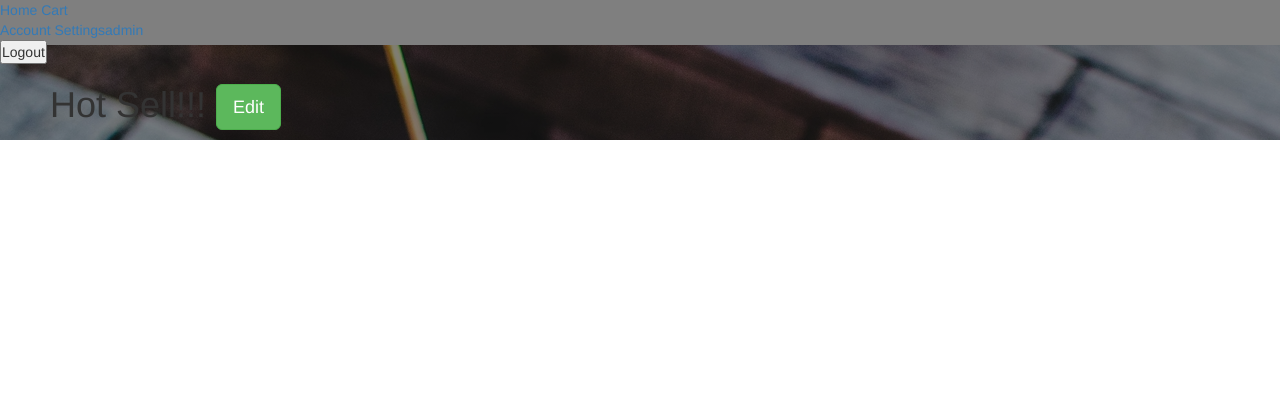
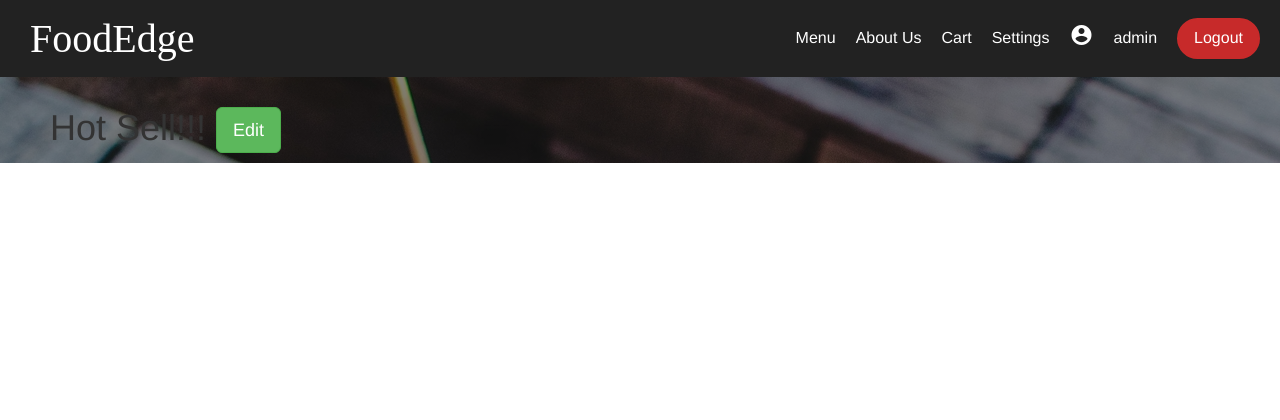
Before and after one commit to abrahamtan0611/FCMA, a PHP site: page /FCMS-msater/index.php in a window 1280 px wide. Shown: the top 420 px of the page. Run offline with PHP 8.4, Linux system fonts and the light colour scheme; a user stored in the database is signed in; data that the repository does not hold is empty; some libraries are stand-ins or nearby versions.

Commit message:
Add files via upload

```diff
--- a/Include/header.php
+++ b/Include/header.php
@@ -1,51 +1,76 @@
 <!DOCTYPE html>
 <html lang="en">
-
 <head>
-    <meta charset="UTF-8" />
-    <meta name="author" content="Pass Task Team" />
-    <meta name="description" content="Home Page" />
-    <meta name="keywords" content="Food Ordering, Catering Service" />
+	<meta charset="UTF-8"/>
+	<meta name="author" content="Pass Task Team"/>
+	<meta name="description" content="Home Page"/>
+	<meta name="keywords" content="Food Ordering, Catering Service"/>
 	<meta name="viewport" content="width=device-width, initial-scale=1">
-    <link type="text/css" rel="stylesheet" href="Style/style.css" type="text/css" />
+	<link rel="stylesheet" href="Style/style.css"/>
 	<script type="text/javascript" src="javascript.js"></script>
+	<link href="https://fonts.googleapis.com/css2?family=Poppins:wght@300;400;500;600;700&display=swap" rel="stylesheet">
 	<link rel="stylesheet" href="https://maxcdn.bootstrapcdn.com/bootstrap/3.4.1/css/bootstrap.min.css">
 	<script src="https://ajax.googleapis.com/ajax/libs/jquery/3.5.1/jquery.min.js"></script>
 	<script src="https://maxcdn.bootstrapcdn.com/bootstrap/3.4.1/js/bootstrap.min.js"></script>
 	<link rel="stylesheet" href="https://cdnjs.cloudflare.com/ajax/libs/font-awesome/4.7.0/css/font-awesome.min.css">
-    <script type="text/javascript" src="https://www.gstatic.com/charts/loader.js"></script>
+	<link href="https://fonts.googleapis.com/icon?family=Material+Icons" rel="stylesheet">
+	<script src="https://ajax.googleapis.com/ajax/libs/jquery/3.4.1/jquery.min.js"></script>
+
+	<link rel="stylesheet" href="//code.jquery.com/ui/1.12.1/themes/base/jquery-ui.css">
+	<script src="https://code.jquery.com/jquery-1.12.4.js"></script>
+	<script src="https://code.jquery.com/ui/1.12.1/jquery-ui.js"></script>
+	<script src="https://ajax.googleapis.com/ajax/libs/jquery/2.1.1/jquery.min.js"></script>
 	<title>Food Edge</title>
+	<script>
+		$(function(){
+			$(".toggle").on("click", function(){
+				if ($(".item").hasClass("active")){
+					$(".item").removeClass("active");
+				}else{
+					$(".item").addClass("active");
+				}
+			})
+		});
+
+		$(function(){
+			var dtToday = new Date();
+
+			var month = dtToday.getMonth() + 1;
+			var day = dtToday.getDate();
+			var year = dtToday.getFullYear();
+			if(month < 10)
+				month = '0' + month.toString();
+			if(day < 10)
+				day = '0' + day.toString();
+
+			var maxDate = year + '-' + month + '-' + day;
+			$('#shootdate').attr('min', maxDate);
+});
+	</script>
 </head>
-
 <body>
-    <header>
-        <div class="topnav">
-            <a href="index.php">Home</a>
+	<nav>
+		<ul class="nav-bar">
+			<li class="logo"><a href="index.php">FoodEdge</a></li>
+			<li class="item"><a href="product.php">Menu</a></li>
+			<li class="item"><a href="#">About Us</a></li>
 			<?php
-          if (isset($_SESSION['uid'])){
-			echo '<a href="cart.php">Cart</a>';
+			if (isset($_SESSION['uid']))
+			{
+				$username = $_SESSION['username'];
+				if (isset($_SESSION['type']))
+				{
+					echo '<li class="item"><a href="cart.php">Cart</a></li>';
+				}
+				echo '<li class="item"><a href="accountSetting.php">Settings</a></li>';
+				echo '<li class="item"><i class="material-icons">account_circle</i></li>';
+				echo '<li class="item username"><a class="username-hover">'.$username.'</a></li>';
+				echo '<li class="item button"><a href="Include/logout.php">Logout</a></li>';
+			}else{
+				echo '<li class="item button"><a href="register.php">Register</a></li>';
+				echo '<li class="item button secondary"><a href="login.php">Login</a></li>';
 			}
 			?>
-            <div class="login-container">
-                <?php
-            // check session, if there is a session display the logout button
-            if (isset($_SESSION['uid'])){
-              $username = $_SESSION['username'];
-			  echo '<a href="accountSetting.php">Account Settings</a>';
-              echo '<a class="username-hover">'.$username.'</a>';
-              echo '<form class="header-form" action = "Include/logout.php" method="post">
-                <button type="submit" name="logout-submit">Logout</button>
-              </form>';
-            }
-            else{
-              echo '<form class="header-form" action="login.php" method="post">
-                <button type="submit" name="login-submit">Login</button>
-              </form>
-              <form class="header-form" action="register.php" method="post">
-                <button type="submit" name="signup-submit">Register</button>
-              </form>';
-            }
-            ?>
-            </div>
-        </div>
-    </header>
+			<li class="toggle"><span class="bars"></span></li>
+		</ul>
+	</nav>
```
Also changed, not shown: Include/footer.php (added, +20 -0 lines). Lines whose indentation alone changed are shown as unchanged.
